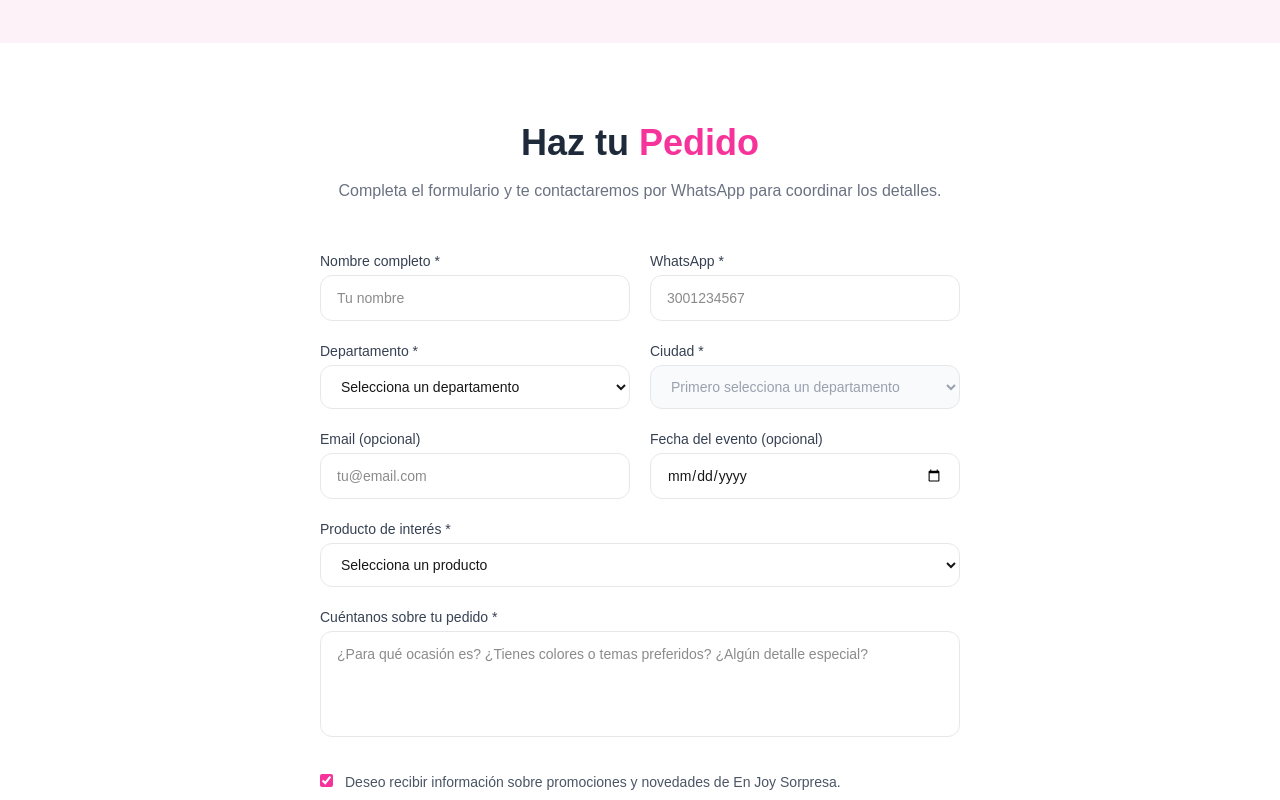
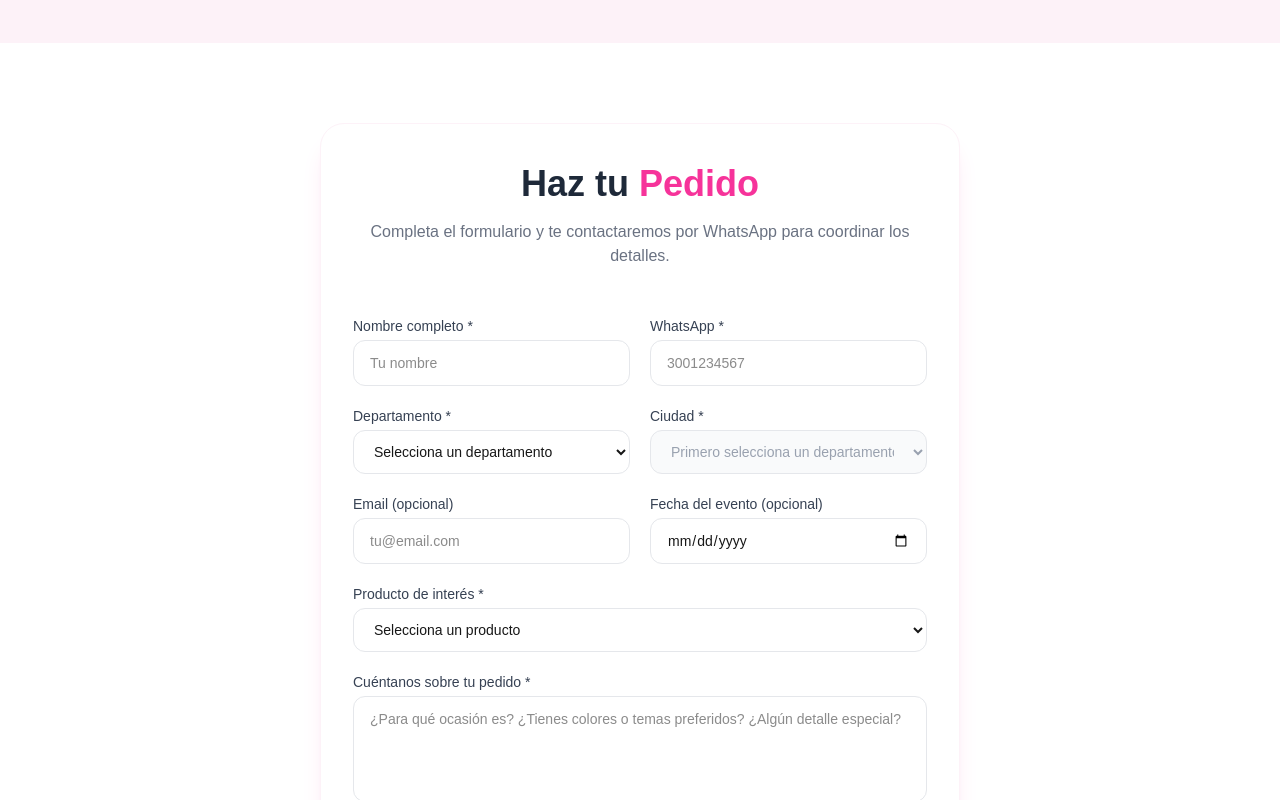
Before and after one commit to FaiberCh/enjoy-sorpresa, a Next.js app: page / in a window 1280 px wide. Shown: the part 3660-4460 px from the top of the page. Built offline with nearby package versions, Linux system fonts and the light colour scheme.

Commit message:
feat: agregar tarjeta con sombra rosada al formulario de pedidos
Co-Authored-By: Claude Sonnet 4.6 <noreply@anthropic.com>

```diff
--- a/components/landing/Formulario.tsx
+++ b/components/landing/Formulario.tsx
@@ -101,6 +101,7 @@ export default function Formulario() {
   return (
     <section id="pedido" className="py-20 bg-white">
       <div className="max-w-2xl mx-auto px-4">
+        <div className="bg-white rounded-3xl shadow-xl shadow-pink-100 border border-pink-50 px-8 py-10">
         <div className="text-center mb-12">
           <h2 className="text-4xl font-bold text-gray-800 mb-4">
             Haz tu <span className="text-pink-500">Pedido</span>
@@ -283,6 +284,7 @@ export default function Formulario() {
             {enviando ? "Enviando..." : "Enviar Pedido por WhatsApp"}
           </button>
         </form>
+        </div>
       </div>
     </section>
   )
```
